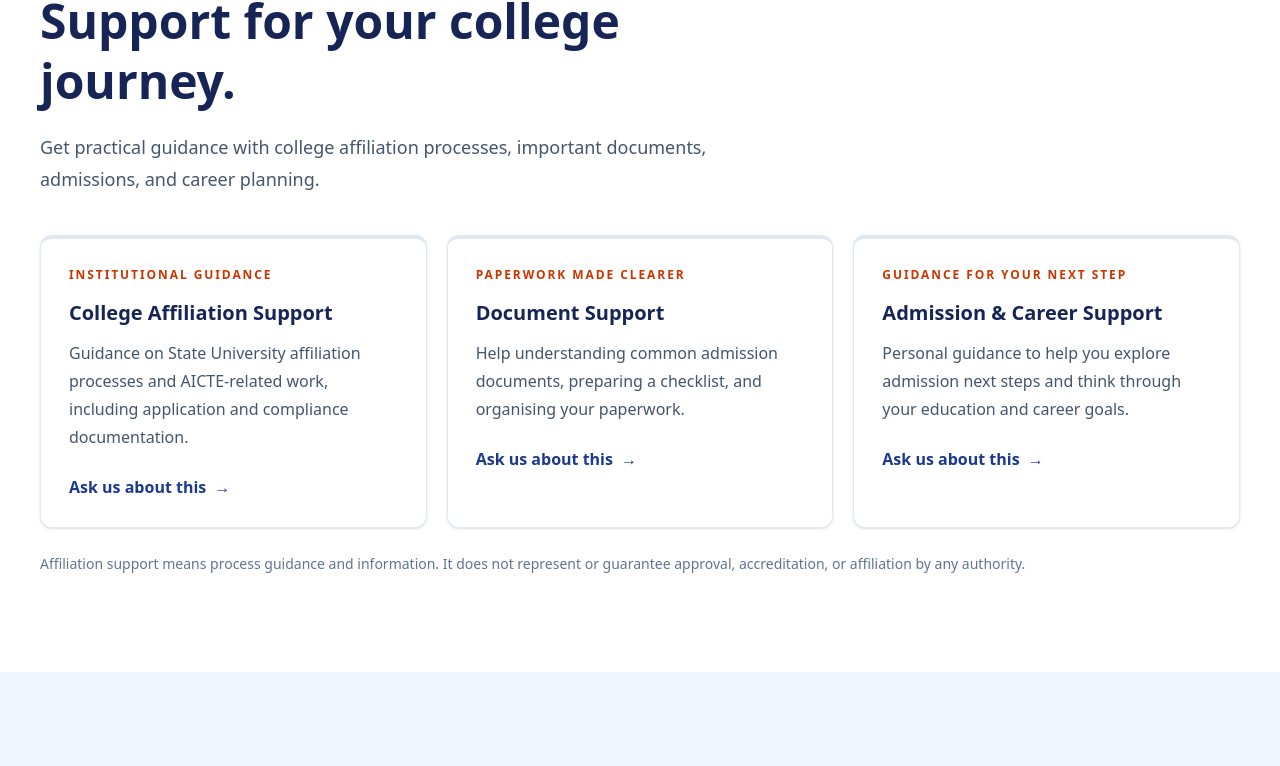
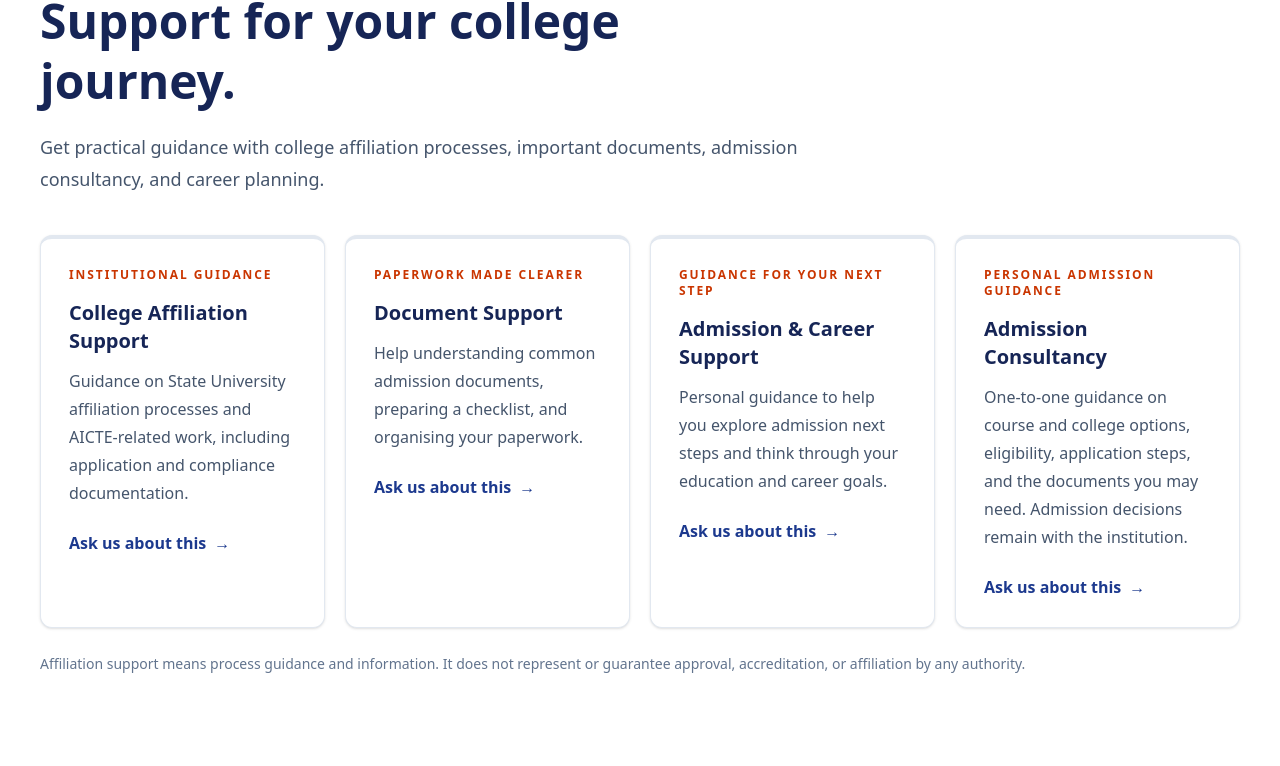
Before and after one commit to eyepek/EYEPEK, a React (Vite) app: page / in a window 1280 px wide. Shown: the part 1649-2415 px from the top of the page. Built offline with nearby package versions, Linux system fonts and the light colour scheme.

Commit message:
Add admission consultancy service

```diff
--- a/src/pages/HomePage.jsx
+++ b/src/pages/HomePage.jsx
@@ -43,6 +43,13 @@ const studentSupport = [
     description: 'Personal guidance to help you explore admission next steps and think through your education and career goals.',
     color: 'border-red-600',
     label: 'Guidance for your next step',
+  },
+  {
+    number: '04',
+    title: 'Admission Consultancy',
+    description: 'One-to-one guidance on course and college options, eligibility, application steps, and the documents you may need. Admission decisions remain with the institution.',
+    color: 'border-orange-500',
+    label: 'Personal admission guidance',
   },
 ];
 
@@ -107,9 +114,9 @@ const HomePage = () => (
         <div className='max-w-3xl'>
           <p className='text-sm font-bold uppercase tracking-[0.2em] text-red-600'>Here to help you move forward</p>
           <h2 className='mt-4 text-3xl font-extrabold leading-tight text-blue-950 md:text-5xl'>Support for your college journey.</h2>
-          <p className='mt-5 text-lg leading-8 text-slate-600'>Get practical guidance with college affiliation processes, important documents, admissions, and career planning.</p>
+          <p className='mt-5 text-lg leading-8 text-slate-600'>Get practical guidance with college affiliation processes, important documents, admission consultancy, and career planning.</p>
         </div>
-        <div className='mt-10 grid gap-5 md:grid-cols-3'>
+        <div className='mt-10 grid gap-5 sm:grid-cols-2 lg:grid-cols-4'>
           {studentSupport.map((item) => (
             <article key={item.number} className={`rounded-xl border border-slate-200 border-t-4 ${item.color} bg-white p-7 shadow-sm transition hover:-translate-y-1 hover:shadow-lg`}>
               <p className='text-xs font-black uppercase tracking-[0.16em] text-orange-700'>{item.label}</p>
@@ -173,6 +180,7 @@ const HomePage = () => (
           {[
             ['How can I get course and fee details?', 'Call EYEPEK College on 7004374250 to confirm current course availability and fees.'],
             ['How do I ask about admission?', 'Call the admissions team or send an enquiry through the admissions page.'],
+            ['What does admission consultancy cover?', 'Get guidance on course and college options, eligibility, application steps, and required documents. Final admission decisions are made by the institution.'],
             ['Can I ask about a course not listed here?', 'Yes. Add the course you are interested in to the enquiry form, and ask the team for guidance.'],
             ['What should I share when I enquire?', 'Your name, phone number, course of interest, and any questions you have are a good start.'],
           ].map(([question, answer]) => (
```
